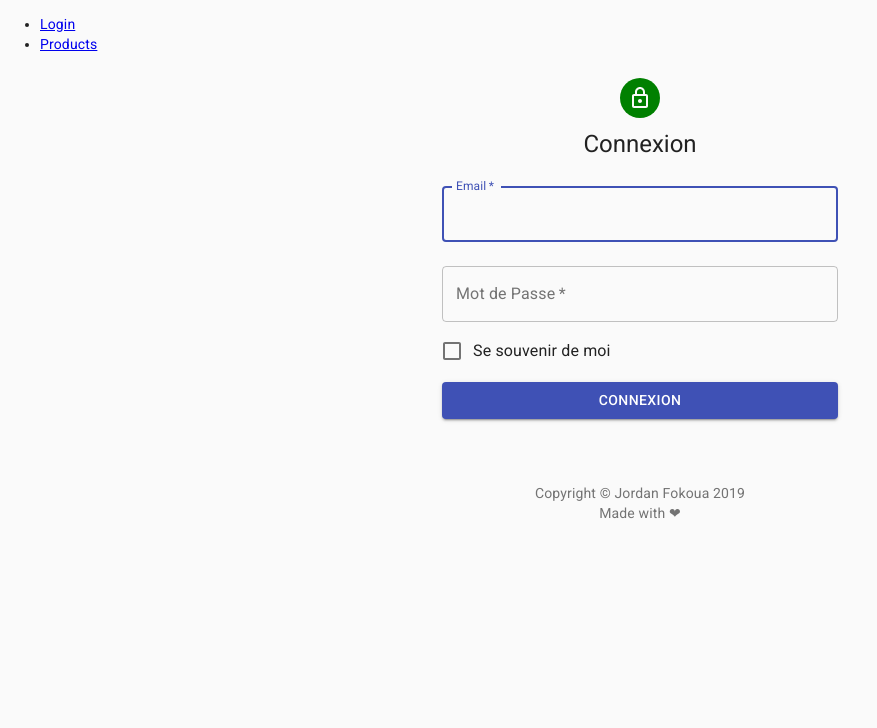
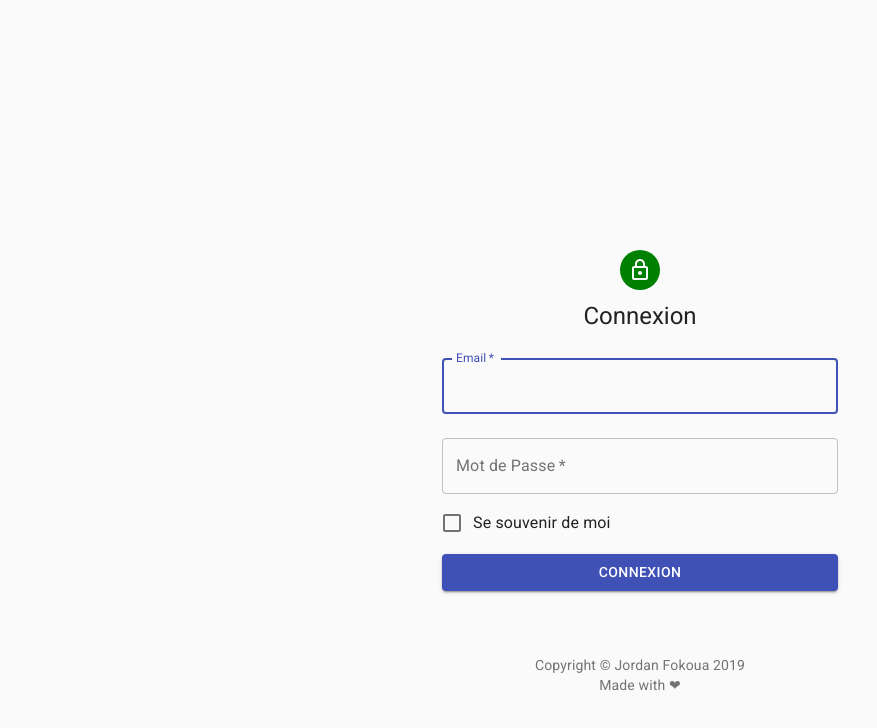
Before and after one commit to blvck237/BA-CLIENT, a React (Create React App) app: page / in a window 1280 px wide. Shown: the top 728 px of the page, without its empty margins (0-877 px from the left). Built offline with nearby package versions, Linux system fonts and the light colour scheme.

Commit message:
:fire: Remove navigation bar

```diff
--- a/src/components/Navigation.js
+++ b/src/components/Navigation.js
@@ -1,5 +1,12 @@
 import React from 'react';
-import { Route, Link, BrowserRouter as Router, Switch, Redirect } from 'react-router-dom';
+import {
+  Route,
+  BrowserRouter as Router,
+  Switch,
+  Redirect,
+} from 'react-router-dom';
+
+import Box from '@material-ui/core/Box';
 
 // ROUTER
 import Login from '../pages/Login';
@@ -19,15 +26,7 @@ class Navigation extends React.Component {
 
     return (
       <Router>
-        <div>
-          <ul>
-            <li>
-              <Link to="/login">Login</Link>
-            </li>
-            <li>
-              <Link to="/products">Products</Link>
-            </li>
-          </ul>
+        <Box my={30}>
           <Switch>
             <Route exact path="/" component={Login} />
             {isAuth ? (
@@ -37,10 +36,10 @@ class Navigation extends React.Component {
                 <Route component={Notfound} />
               </>
             ) : (
-              <Redirect to='/' />
+              <Redirect to="/" />
             )}
           </Switch>
-        </div>
+        </Box>
       </Router>
     );
   }
```
